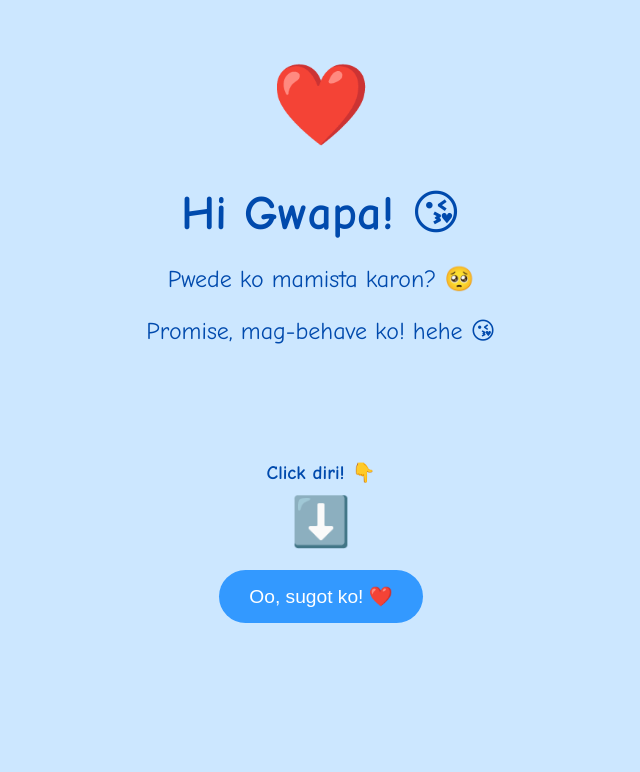
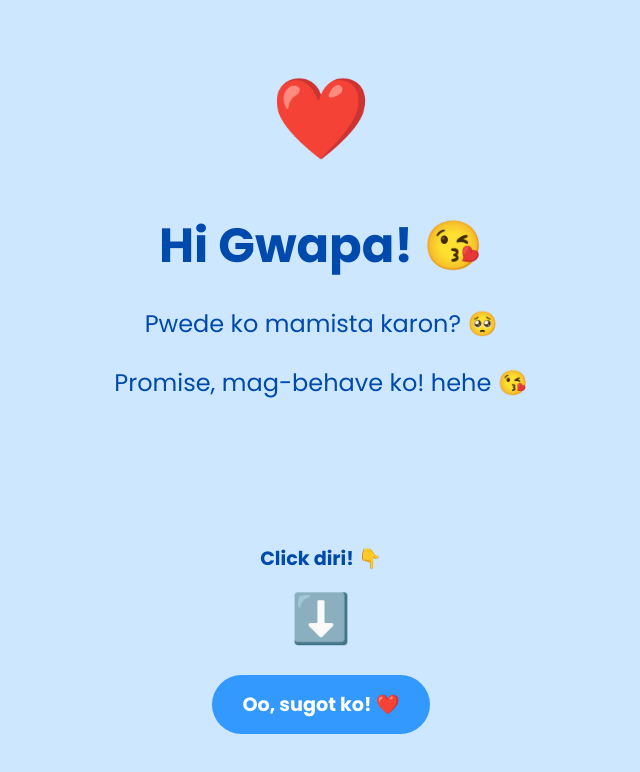
Before and after one commit to PHILIPMORTE/sumondong, a plain HTML site: page index.html in a window 1280 px wide. Shown: the whole page, without its empty margins (319-959 px from the left). Drawn offline with Linux system fonts and the light colour scheme.

Commit message:
Update index.html

```diff
--- a/index.html
+++ b/index.html
@@ -4,9 +4,11 @@
   <meta charset="UTF-8">
   <title>Para Nimo ❤️</title>
   <style>
+    @import url('https://fonts.googleapis.com/css2?family=Poppins:wght@400;700&display=swap');
+
     body {
       background-color: #cce7ff;
-      font-family: 'Comic Sans MS', cursive, sans-serif;
+      font-family: 'Poppins', sans-serif;
       text-align: center;
       padding: 50px;
       color: #004aad;
@@ -14,9 +16,11 @@
     h1 {
       font-size: 3em;
       margin-bottom: 10px;
+      font-weight: 700;
     }
     p {
       font-size: 1.5em;
+      font-weight: 400;
     }
     .heart {
       font-size: 5em;
@@ -35,6 +39,8 @@
       border-radius: 50px;
       cursor: pointer;
       margin-top: 20px;
+      font-family: 'Poppins', sans-serif;
+      font-weight: 600;
     }
     button:hover {
       background-color: #0077e6;
```
